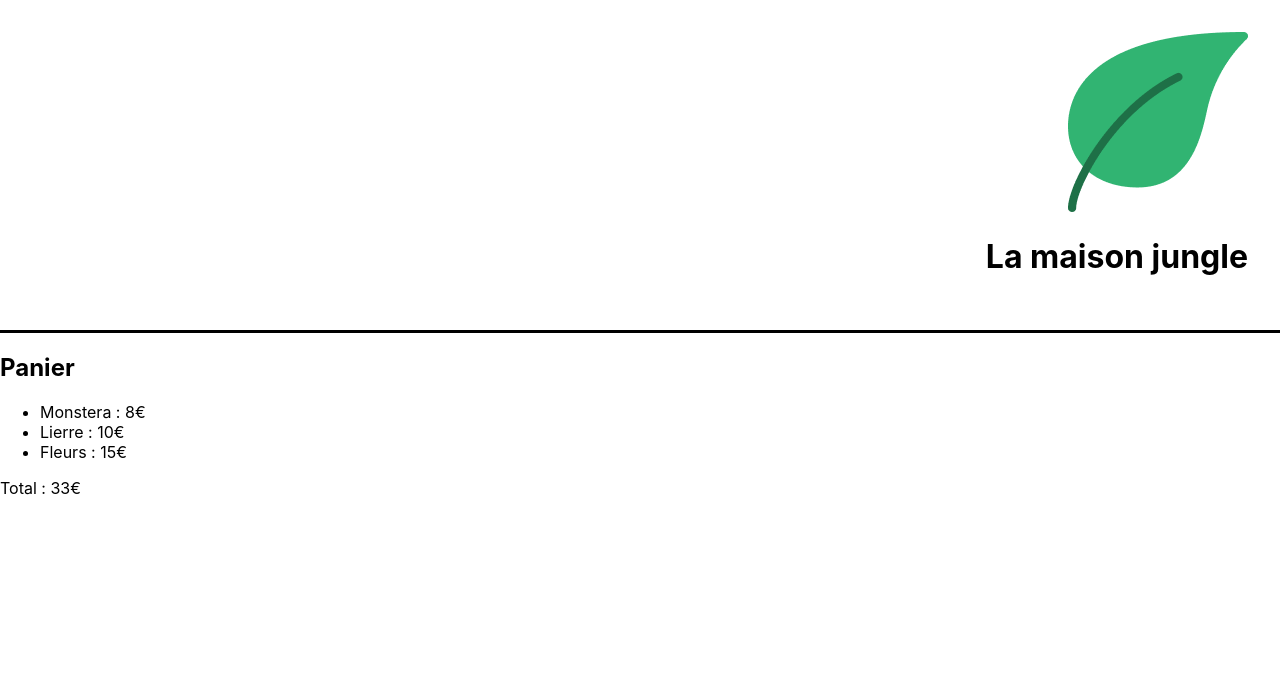
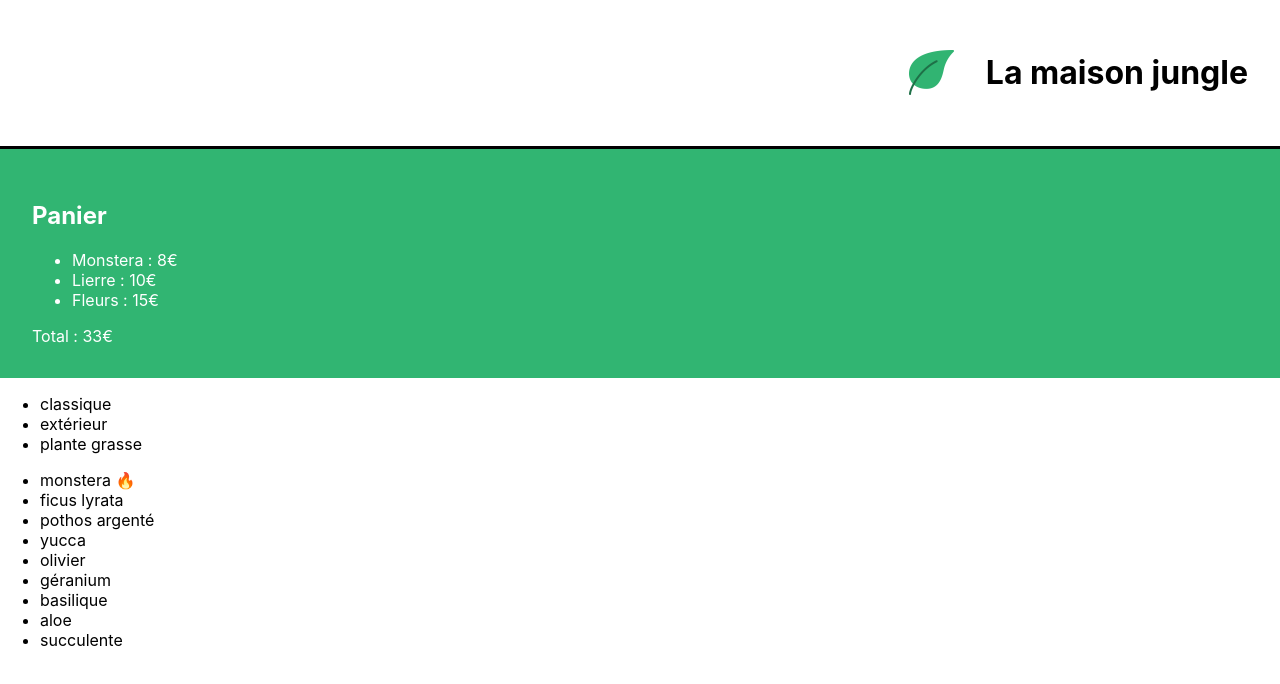
Before and after one commit to ridjy/vente_en_ligne_react, a React app: page / in a window 1280 px wide. Built offline with nearby package versions, Linux system fonts and the light colour scheme.

Commit message:
conditions if

```diff
--- a/src/composants/App.js
+++ b/src/composants/App.js
@@ -2,11 +2,12 @@
 import './App.css';
 import Banner from './Banner';
 import Cart from './Cart';
+import ShoppingList from './ShoppingList';
 
 function App() {
   return (
     <div>
-      <Banner /><Cart />
+      <Banner /><Cart /><ShoppingList />
     </div>
   );
 }
--- a/src/composants/Cart.js
+++ b/src/composants/Cart.js
@@ -1,8 +1,10 @@
+import '../styles/Cart.css'
+
 function Cart() {
     const monsteraPrice = 8
     const ivyPrice = 10
     const flowerPrice = 15
-    return (<div>
+    return (<div className="lmj-cart">
         <h2>Panier</h2>
         <ul>
         <li>Monstera : {monsteraPrice}€</li>
--- /dev/null
+++ b/src/composants/ShoppingList.js
@@ -0,0 +1,26 @@
+import { plantList } from '../datas/plantList.js'
+
+function ShoppingList() {
+    const categories = plantList.reduce(
+		(acc, plant) =>
+			acc.includes(plant.category) ? acc : acc.concat(plant.category),
+		[]
+	)
+
+	return (
+		<div>
+			<ul>
+				{categories.map((cat) => (
+					<li key={cat}>{cat}</li>
+				))}
+			</ul>
+			<ul>
+				{plantList.map((plant) => (
+					<li key={plant.id}>{plant.name} {plant.isBestSale ? <span>🔥</span> : null} </li>
+				))}
+			</ul>
+		</div>
+	)
+}//fin ShoppingList
+
+export default ShoppingList
--- /dev/null
+++ b/src/datas/plantList.js
@@ -0,0 +1,48 @@
+export const plantList = [
+	{
+		name: 'monstera',
+		category: 'classique',
+		id: '1ed',
+        isBestSale: true
+	},
+	{
+		name: 'ficus lyrata',
+		category: 'classique',
+		id: '2ab'
+	},
+	{
+		name: 'pothos argenté',
+		category: 'classique',
+		id: '3sd'
+	},
+	{
+		name: 'yucca',
+		category: 'classique',
+		id: '4kk'
+	},
+	{
+		name: 'olivier',
+		category: 'extérieur',
+		id: '5pl'
+	},
+	{
+		name: 'géranium',
+		category: 'extérieur',
+		id: '6uo'
+	},
+	{
+		name: 'basilique',
+		category: 'extérieur',
+		id: '7ie'
+	},
+	{
+		name: 'aloe',
+		category: 'plante grasse',
+		id: '8fp'
+	},
+	{
+		name: 'succulente',
+		category: 'plante grasse',
+		id: '9vn'
+	}
+]
--- a/src/styles/Banner.css
+++ b/src/styles/Banner.css
@@ -1,6 +1,19 @@
 .lmj-banner {
-    color: black;
-    text-align: right;
-    padding: 32px;
-    border-bottom: solid 3px black;
+	color: black;
+	text-align: right;
+	padding: 32px;
+	border-bottom: solid 3px black;
+	display: flex;
+	justify-content: flex-end;
+	flex-direction: row;
+	align-items: center;
 }
+
+.lmj-title {
+	padding-left: 32px;
+}
+
+.lmj-logo {
+	height: 45px;
+	width: 45px;
+}
--- /dev/null
+++ b/src/styles/Cart.css
@@ -0,0 +1,5 @@
+.lmj-cart{
+    color: white;
+	background-color: #31b572;
+	padding: 32px;
+}
```
